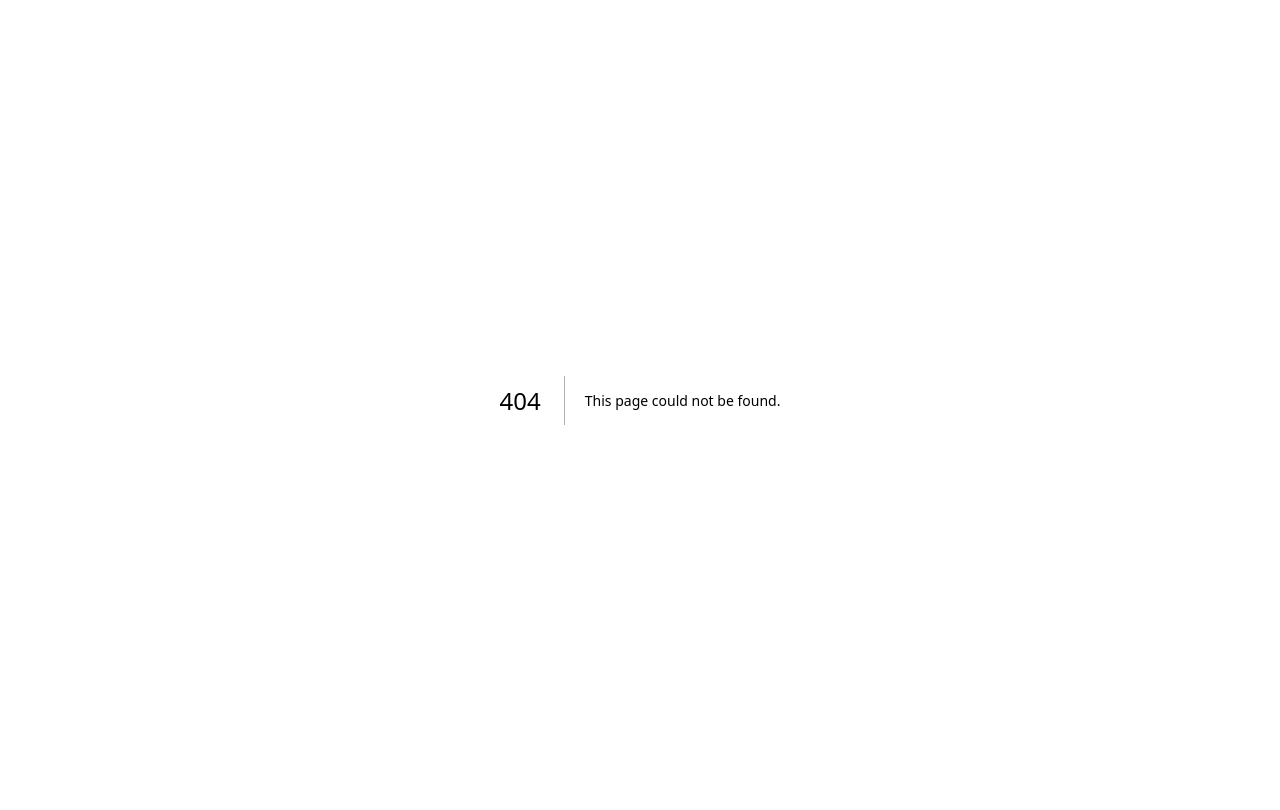
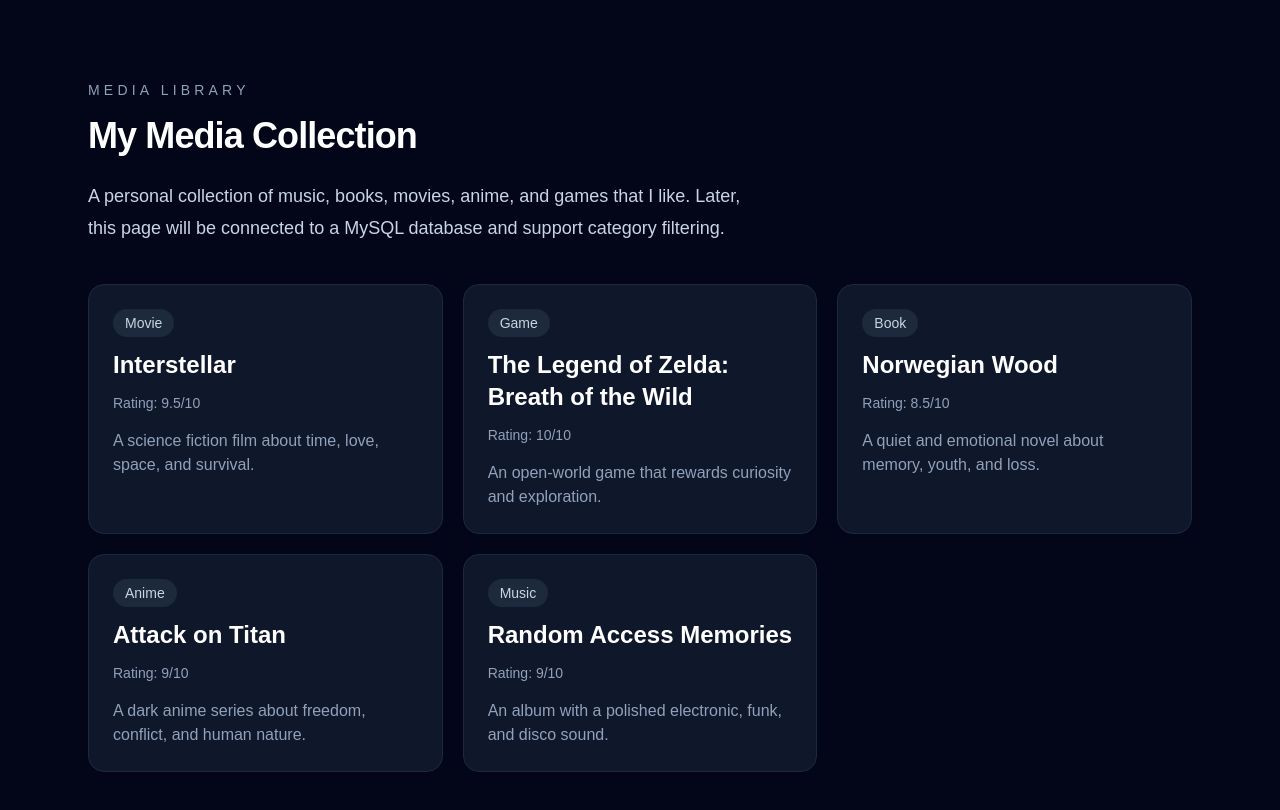
Before and after one commit to Louis8128/NEON-MOON, a Next.js app: page /media in a window 1280 px wide. Before the commit this address had no page. Shown: the top 810 px of the page. Built offline with nearby package versions, Linux system fonts and the light colour scheme.

Commit message:
Add media library page

```diff
--- /dev/null
+++ b/src/app/media/page.tsx
@@ -0,0 +1,75 @@
+const mediaItems = [
+  {
+    title: "Interstellar",
+    category: "Movie",
+    rating: "9.5/10",
+    note: "A science fiction film about time, love, space, and survival.",
+  },
+  {
+    title: "The Legend of Zelda: Breath of the Wild",
+    category: "Game",
+    rating: "10/10",
+    note: "An open-world game that rewards curiosity and exploration.",
+  },
+  {
+    title: "Norwegian Wood",
+    category: "Book",
+    rating: "8.5/10",
+    note: "A quiet and emotional novel about memory, youth, and loss.",
+  },
+  {
+    title: "Attack on Titan",
+    category: "Anime",
+    rating: "9/10",
+    note: "A dark anime series about freedom, conflict, and human nature.",
+  },
+  {
+    title: "Random Access Memories",
+    category: "Music",
+    rating: "9/10",
+    note: "An album with a polished electronic, funk, and disco sound.",
+  },
+];
+
+export default function MediaPage() {
+  return (
+    <main className="min-h-screen bg-slate-950 text-white">
+      <section className="mx-auto max-w-6xl px-6 py-20">
+        <p className="mb-4 text-sm font-medium uppercase tracking-[0.3em] text-slate-400">
+          Media Library
+        </p>
+
+        <h1 className="mb-6 text-4xl font-bold tracking-tight">
+          My Media Collection
+        </h1>
+
+        <p className="mb-10 max-w-2xl text-lg leading-8 text-slate-300">
+          A personal collection of music, books, movies, anime, and games that I
+          like. Later, this page will be connected to a MySQL database and
+          support category filtering.
+        </p>
+
+        <div className="grid gap-5 md:grid-cols-2 lg:grid-cols-3">
+          {mediaItems.map((item) => (
+            <article
+              key={item.title}
+              className="rounded-2xl border border-slate-800 bg-slate-900 p-6"
+            >
+              <p className="mb-3 inline-flex rounded-full bg-slate-800 px-3 py-1 text-sm text-slate-300">
+                {item.category}
+              </p>
+
+              <h2 className="text-2xl font-semibold">{item.title}</h2>
+
+              <p className="mt-3 text-sm font-medium text-slate-400">
+                Rating: {item.rating}
+              </p>
+
+              <p className="mt-4 text-slate-400">{item.note}</p>
+            </article>
+          ))}
+        </div>
+      </section>
+    </main>
+  );
+}
```
